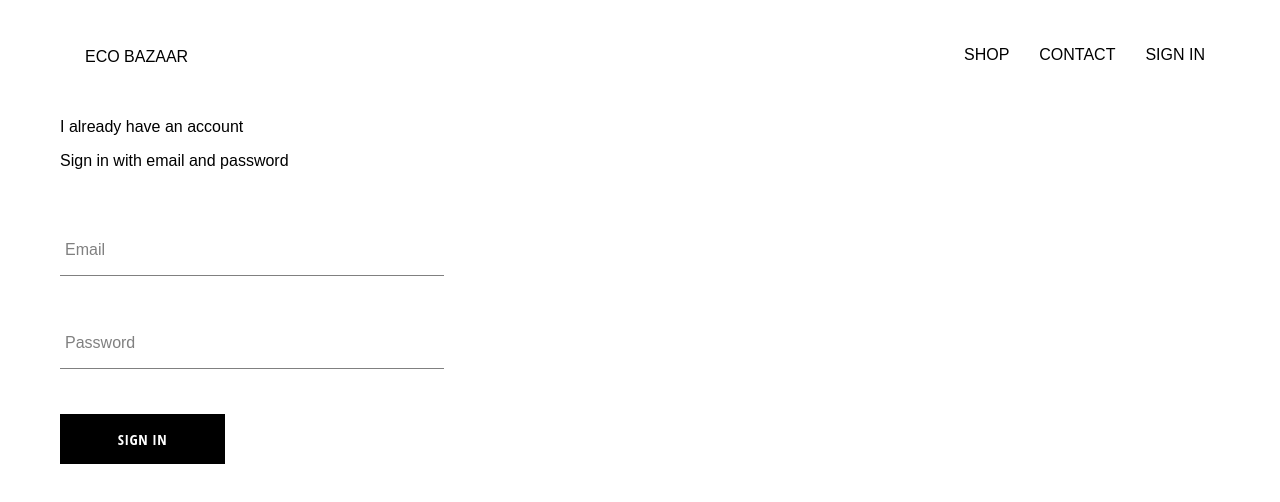
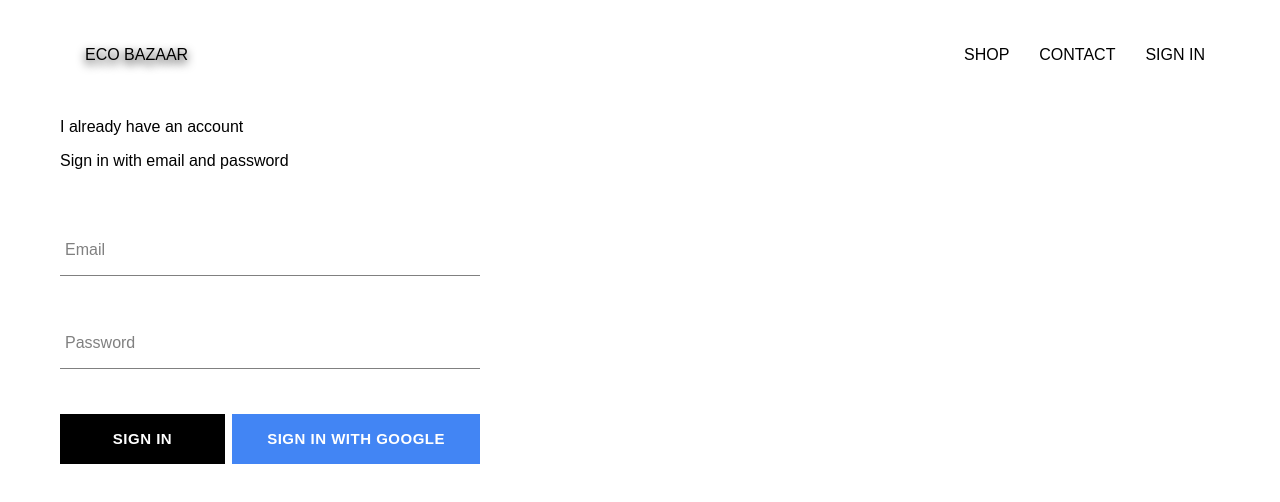
Before and after one commit to mohdumar-mern/eco-bazaar, a React (Vite) app: page /signin in a window 1280 px wide. Shown: the top 502 px of the page. Built offline with nearby package versions, Linux system fonts and the light colour scheme; no server answers.

Commit message:
Integrated firebase in our project and add signin with google

```diff
--- a/package.json
+++ b/package.json
@@ -13,6 +13,7 @@
     "@emotion/react": "^11.14.0",
     "@emotion/styled": "^11.14.0",
     "@mui/material": "^6.4.1",
+    "firebase": "^11.2.0",
     "react": "^18.3.1",
     "react-dom": "^18.3.1",
     "react-router-dom": "^7.1.3"
--- a/src/App.jsx
+++ b/src/App.jsx
@@ -1,3 +1,4 @@
+import {useState, useEffect} from 'react'
 import { BrowserRouter as Router, Route, Routes } from "react-router-dom";
 import "./App.scss";
 import HomePage from "./pages/Home/HomePage";
@@ -6,10 +7,34 @@ import SignUpAndSignIn from "./pages/SignIn and SignUp/SignUpAndSignIn";
 
 import Header from "./Components/header/Header";
 
+import {auth} from './firebase/fireBase'
+import { onAuthStateChanged } from "firebase/auth";
+
 function App() {
+
+  const [currentUser, setCurrentUser] = useState(null);
+
+  useEffect(() => {
+    // Set up an authentication state observer
+    const unsubscribe = onAuthStateChanged(auth, (user) => {
+      if (user) {
+        // User is signed in
+        setCurrentUser(user);
+        console.log("Current user:", user);
+      } else {
+        // User is signed out
+        setCurrentUser(null);
+        console.log("No user signed in.");
+      }
+    });
+
+    // Cleanup the observer when the component unmounts
+    return () => unsubscribe();
+  }, []);
+
   return (
     <Router>
-      <Header />
+      <Header currentUser={currentUser} />
       <Routes>
         <Route path="/" element={<HomePage />} />
         <Route path="/shop" element={<ShopPage />} />
--- a/src/Components/custom button/Button.jsx
+++ b/src/Components/custom button/Button.jsx
@@ -1,14 +1,11 @@
-import React from 'react'
 
-import './Button.scss'
-const Button = ({children, ...otherProps}) => {
+import "./Button.scss";
+const Button = ({ children, isGoogleSignIn, ...otherProps }) => {
   return (
-    <button className='custom-button'>
-      {
-        children
-      }
+    <button className={`${isGoogleSignIn ? 'google-sign-in' : '' } custom-button `} onClick={otherProps.onClick} type={otherProps.type}>
+      {children}
     </button>
-  )
-}
+  );
+};
 
-export default Button
+export default Button;
--- a/src/Components/custom button/Button.scss
+++ b/src/Components/custom button/Button.scss
@@ -9,7 +9,7 @@
     background-color: black;
     color: white;
     text-transform: uppercase;
-    font-family: 'Open Sans Condensed';
+    font-family: 'Open Sans Condensed Helvetica Neue', sans-serif;
     font-weight: bolder;
     border: none;
     cursor: pointer;
@@ -19,4 +19,13 @@
       color: black;
       border: 1px solid black;
     }
+    &.google-sign-in {
+      background-color: #4285f4;
+      color: white;
+
+      &:hover {
+        background-color: #357ae8;
+        border: none;
+      }
+    }
   }
--- a/src/Components/header/Header.jsx
+++ b/src/Components/header/Header.jsx
@@ -2,17 +2,23 @@ import React from 'react'
 import {Link} from 'react-router-dom'
 
 import './Header.scss'
-const Header = () => {
+import { auth } from '../../firebase/fireBase'
+const Header = ({currentUser}) => {
   return (
-    <div className='header'>
-      <Link className="logo-container" to={'/'}>
-        <h2 className='text-2xl fotn-bold'>ECO BAZAAR</h2>
+    <div className='header '>
+      <Link className="logo-container  " to={'/'}>
+        <h2 className={`text-3xl  font-bold text-shadow  text-shadow`} >ECO BAZAAR</h2>
       </Link>
 
       <div className="options">
         <Link className='option' to='/shop'>SHOP</Link>
         <Link className='option' to='/contact'>CONTACT</Link>
-        <Link className='option' to='/signin'>SIGN IN</Link>
+        {
+          currentUser ?
+          <div className='option cursor-pointer' onClick={() => auth.signOut()}>SIGN OUT</div>
+          :
+          <Link className='option' to='/signin'>SIGN IN</Link>
+        }
       </div>
     </div>
   )
--- a/src/Components/header/Header.scss
+++ b/src/Components/header/Header.scss
@@ -9,6 +9,14 @@
       height: 100%;
     //   width: 70px;
       padding: 25px;
+
+      .text-shadow{
+        text-shadow: 0px 4px 10px #000000;
+        height: 100%;
+        display: flex;
+        align-items: center;
+
+      }
     }
 
     .options {
--- a/src/Components/sign-in/SignIn.jsx
+++ b/src/Components/sign-in/SignIn.jsx
@@ -1,38 +1,65 @@
 import { useState } from "react";
+import { auth, googleProvider } from "../../firebase/fireBase";
+import { signInWithPopup } from "firebase/auth";
 
 import "./SignIn.scss";
 import Input from "../form input/Input";
 import Button from "../custom button/Button";
+
 const SignIn = () => {
   const [signIn, setSignIn] = useState({
     email: "",
     password: "",
   });
+
+  // Google Sign-In Handler
+  const googleSignInHandler = async () => {
+    try {
+      // Set custom parameters for Google Sign-In
+      googleProvider.setCustomParameters({
+        prompt: "select_account", // Ensures the account selection prompt appears
+      });
+
+      const result = await signInWithPopup(auth, googleProvider);
+      const user = result.user;
+      console.log("User info: ", user);
+    } catch (error) {
+      console.error("Error signing in with Google:", error);
+    }
+  };
+
+  // Handle input change
   const handleChange = (e) => {
     setSignIn({ ...signIn, [e.target.name]: e.target.value });
-  }
+  };
 
+  // Handle form submission
   const onSubmitHandler = (e) => {
     e.preventDefault();
-    console.log(signIn);
+
+    if (!signIn.email || !signIn.password) {
+      console.error("Please enter both email and password.");
+      return;
+    }
+
+    console.log("Sign in with email/password: ", signIn);
     setSignIn({
       email: "",
       password: "",
     });
-  }
+  };
 
   return (
     <div className="sign-in">
       <h2 className="text-3xl font-bold">I already have an account</h2>
       <span className="text-md title">Sign in with email and password</span>
 
-      <form action="" onSubmit={onSubmitHandler}>
-         <Input
+      <form onSubmit={onSubmitHandler}>
+        <Input
           type="email"
           name="email"
           value={signIn.email}
           label={"Email"}
-
           required
           handleChange={handleChange}
         />
@@ -44,8 +71,14 @@ const SignIn = () => {
           required
           handleChange={handleChange}
         />
+<div className="buttons">
+<Button type="submit">Sign In</Button>
+        {/* Google Sign-In Button */}
+        <Button type="button" onClick={googleSignInHandler} isGoogleSignIn>
+          Sign In with Google
+        </Button>
+</div>
 
-        <Button type="submit">Sign In</Button>
       </form>
     </div>
   );
--- a/src/Components/sign-in/SignIn.scss
+++ b/src/Components/sign-in/SignIn.scss
@@ -1,9 +1,13 @@
 .sign-in{
-    width: 30vw;
+    width: 420px;
     display: flex;
     flex-direction: column;
 
     .title{
         margin: 10px 0;
     }
+    .buttons{
+        display: flex;
+        justify-content: space-between;
+    }
 }
--- /dev/null
+++ b/src/firebase/fireBase.js
@@ -0,0 +1,28 @@
+import {initializeApp} from 'firebase/app';
+import { getAuth, GoogleAuthProvider } from "firebase/auth"; // For Authentication
+import { getFirestore } from "firebase/firestore"; // For Firestore Database
+import { getStorage } from "firebase/storage"; // For Storage (optional)
+
+
+
+const config = {
+    apiKey: "AIzaSyBprUt9INmeYXUP_VMEvvnmm5XUA-B1m80",
+    authDomain: "eco-bazaar-db.firebaseapp.com",
+    projectId: "eco-bazaar-db",
+    storageBucket: "eco-bazaar-db.firebasestorage.app",
+    messagingSenderId: "746386281178",
+    appId: "1:746386281178:web:58ddca7aade63296efcbe3"
+  };
+
+  // Initialize Firebase
+  const app = initializeApp(config);
+
+  export const auth = getAuth(app);
+  export const fireStore = getFirestore(app);
+  export const storage = getStorage(app);  // Optional, if you're using Firebase Storage
+
+  // setUp google auth provider
+  export const googleProvider = new GoogleAuthProvider();
+
+
+  export default app;
```
Also changed, not shown: 1 other file (tests, documents, lock files or other folders).
